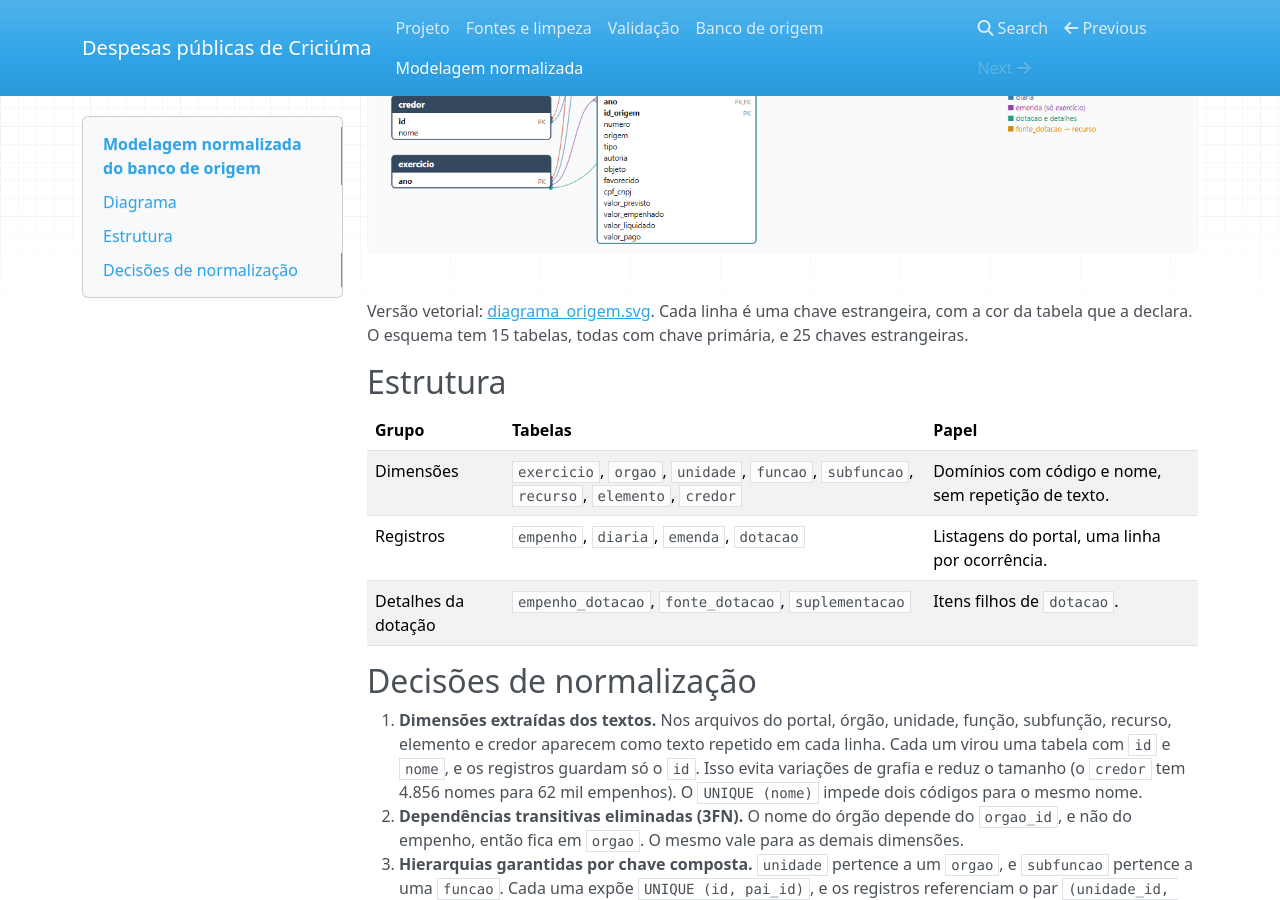
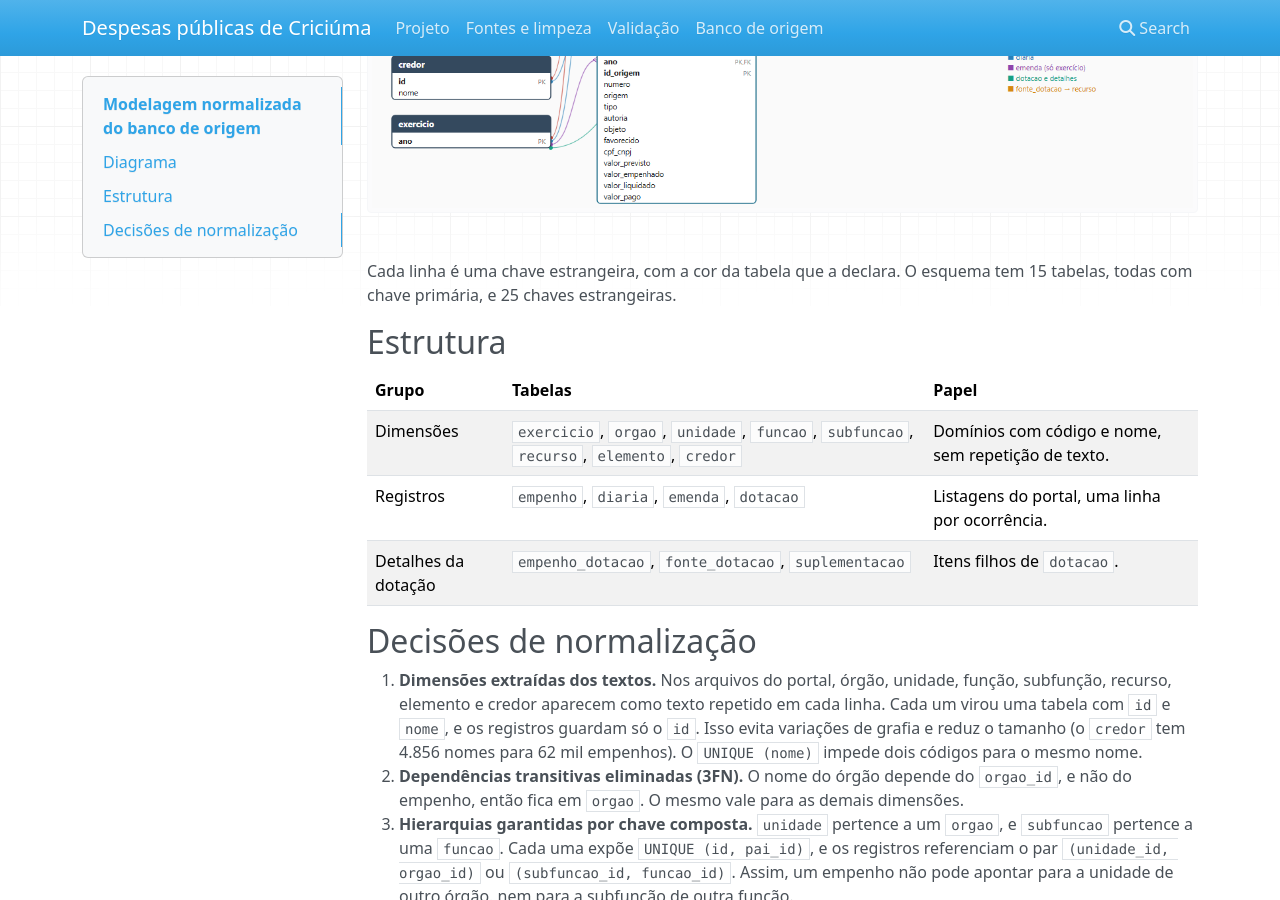
Before and after one commit to 02kamk/Trabalho_Final_Engenharia_de_Dados, an MkDocs documentation site: the page built from docs/modelagem.md, in a window 1280 px wide and 900 px high, scrolled down 668 px. Built offline with MkDocs 1.6.1, drawn with Linux system fonts in a browser that asks for light colours; nearby versions of some CDN libraries.

Commit message:
Remove itens fora do escopo da issue #15
Retira o SVG duplicado e as edicoes em mkdocs.yml e docs/index.md. Mantem o PNG do diagrama e a pagina docs/modelagem.md.

```diff
--- a/docs/modelagem.md
+++ b/docs/modelagem.md
@@ -6,7 +6,7 @@ Esta página documenta a modelagem do esquema `origem` (issue #15). O DDL está
 
 ![Diagrama do esquema origem](diagrama_origem.png)
 
-Versão vetorial: [diagrama_origem.svg](diagrama_origem.svg). Cada linha é uma chave estrangeira, com a cor da tabela que a declara. O esquema tem 15 tabelas, todas com chave primária, e 25 chaves estrangeiras.
+Cada linha é uma chave estrangeira, com a cor da tabela que a declara. O esquema tem 15 tabelas, todas com chave primária, e 25 chaves estrangeiras.
 
 ## Estrutura
 
--- a/mkdocs.yml
+++ b/mkdocs.yml
@@ -4,7 +4,6 @@ nav:
   - Fontes e limpeza: fontes.md
   - Validação: validacao.md
   - Banco de origem: banco.md
-  - Modelagem normalizada: modelagem.md
 markdown_extensions:
   - admonition
   - toc:
```
Also changed, not shown: docs/index.md (+0 -1 lines), docs/diagrama_origem.svg (deleted).
